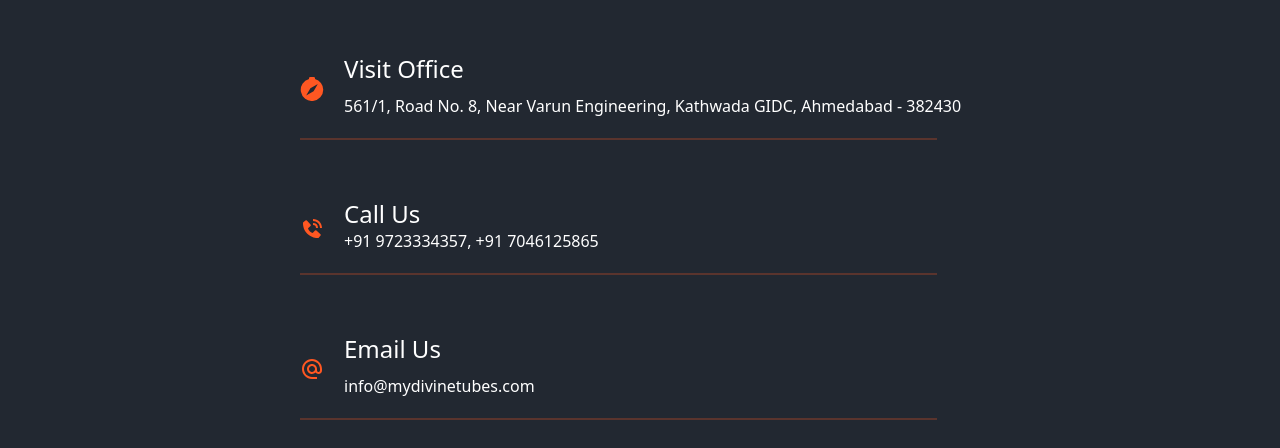
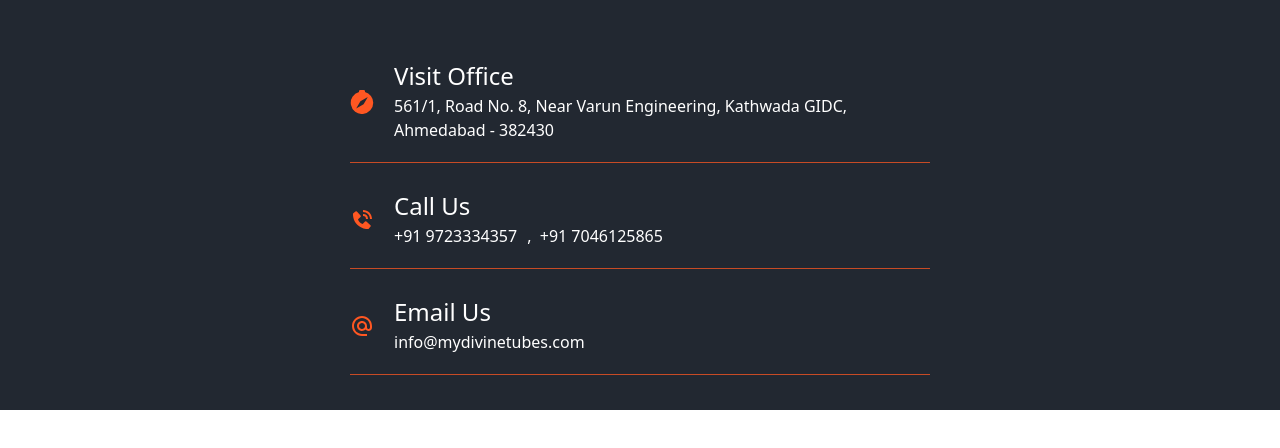
Before and after one commit to devarsh8519/divine, a React (Create React App) app: page / in a window 1280 px wide. Shown: the part 5201-5649 px from the top of the page. After the commit the page ends 5611 px from the top, so only its background shows below. Built offline with nearby package versions, Linux system fonts and the light colour scheme.

Commit message:
second commit

```diff
--- a/src/CSS/Custom.css
+++ b/src/CSS/Custom.css
@@ -427,7 +427,10 @@
 .touch {
     background-color: #222831;
     color: #ffffff;
+    flex-direction: column;
+    justify-content: center;
     align-items: center;
+    max-width: 100%;
 }
 
 hr {
@@ -441,7 +444,9 @@
 .touch h1 {
     padding-top: 100px;
     font-size: 3.5rem;
-    margin: 0;
+    display: flex;
+    justify-content: center;
+    align-items: center;
 }
 
 .touch .mail {
@@ -469,45 +474,72 @@
     height: 400px;
 }
 
+.con-main {
+    display: flex;
+    flex-direction: column;
+    align-items: flex-start;
+    justify-content: center;
+    margin: 0 auto;
+    max-width: 50%;
+    padding: 20px;
+    box-sizing: border-box;
+}
+
 .con {
     display: flex;
     flex-direction: column;
+    align-items: flex-start;
     justify-content: center;
-    height: 17.5vh;
-    margin-left: 300px;
+    width: 100%;
+    margin-bottom: 5px;
+    padding: 10px;
 }
 
 .off {
     display: flex;
     align-items: center;
-    margin-bottom: 10px;
+    gap: 20px;
+    width: 100%;
 }
 
 .icon {
-    margin-right: 10px;
     font-size: 24px;
     color: #FF5722;
 }
 
 .text {
-    padding-left: 10px;
-}
-
-.text h4 {
+    display: flex;
+    flex-direction: column;
+    align-items: flex-start;
+}
+
+.text h4,
+.text p {
     margin: 0;
     text-align: left;
-}
-
-.text p {
-    margin: 0;
-    padding-top: 10px;
-}
-
-.con .hr {
-    width: 65%;
-    background-color: rgba(255, 87, 34, 0.25);
-    margin-top: 10px;
-}
+    line-height: 1.5;
+}
+
+.text a {
+    display: inline;
+    margin-right: 10px;
+    white-space: nowrap;
+    color: inherit;
+    text-decoration: none;
+}
+
+.text a:last-child {
+    margin-right: 0;
+}
+
+.hr {
+    width: 100%;
+    background-color: rgba(255, 87, 34, 0.75);
+    height: 1px;
+    border: none;
+    margin-top: 20px;
+}
+
 
 /* Profile */
 .profile {
@@ -552,9 +584,9 @@
 }
 
 .profile hr {
-    background-color: #c3c3c3;
-    opacity: 50%;
-    width: 90%;
+    background-color: rgba(255, 87, 34, 0.75);
+    height: 1px;
+    width: 100%;
     margin-top: 20px;
 }
 
@@ -590,33 +622,70 @@
     line-height: 2.0;
 }
 
-.profile .touch h1 {
+.profile .tou {
+    background-color: #222831;
+    color: #ffffff;
+    display: flex;
+    flex-direction: column;
+    align-items: center;
+    width: 90%;
+    text-align: center;
+    padding: 20px;
+}
+
+.profile .tou h1 {
+    padding-top: 100px;
     font-size: 3.5rem;
+    max-width: 100%;
     text-align: center;
+    margin-bottom: 20px;
+}
+
+.profile .tou .ma {
+    display: flex;
+    align-items: center;
+    justify-content: center;
+    height: 80px;
+    width: clamp(300px, 90%, 500px);
+    background-color: #FF5722;
+    border-radius: 50px;
     color: #fff;
-    margin-top: 40px;
-    margin: 0 auto;
-    margin-left: 80px;
-    /* align-items: center; */
-    /* justify-content: center; */
-}
-
-.profile .touch .mail {
-    margin: 0 auto;
+    text-align: center;
+    line-height: 70px;
     margin-top: 40px;
     margin-bottom: 100px;
-    margin-left: 375px;
-
-}
-
-.profile .touch iframe {
-    margin-left: 250px;
-    max-width: 80%;
-}
-
-.profile .touch .con {
-    margin-left: 260px;
-}
+    transition: transform 0.5s ease-in-out;
+}
+
+.profile .tou .ma:hover {
+    background-color: #3e4a5b;
+    transform: translateY(-10px) scale(1.05)
+}
+
+.con-second {
+    display: flex;
+    flex-direction: column;
+    align-items: flex-start;
+    justify-content: center;
+    margin: 0 auto;
+    max-width: 100%;
+    padding: 20px;
+    box-sizing: border-box;
+}
+
+.con-second .con {
+    display: flex;
+    flex-direction: column;
+    align-items: flex-start;
+    justify-content: center;
+    width: 100%;
+    margin-bottom: 5px;
+    padding: 10px;
+}
+
+
+
+
 
 /* Responsive */
 @media (max-width: 1200px) {
@@ -722,6 +791,7 @@
         margin-top: 100px;
         margin-bottom: 60px;
     }
+
     .boxes {
         align-self: center;
         justify-content: center;
@@ -763,7 +833,7 @@
     }
 
     .con {
-        max-width: 80%;
+        max-width: 100%;
         margin: 0 auto;
     }
 
@@ -782,7 +852,7 @@
     }
 
     .text p {
-        font-size: 1.2rem;
+        font-size: 1.15rem;
         margin: 0;
         padding-top: 10px;
     }
@@ -795,7 +865,8 @@
     .profile hr {
         width: 100%;
     }
-    .profile .touch{
+
+    .profile .touch {
         align-items: center;
     }
 
@@ -823,7 +894,7 @@
         margin: 0 auto;
         align-items: center;
         justify-content: center;
-        margin:0px 30px;
+        margin: 0px 30px;
         margin-bottom: 50px;
 
     }
@@ -837,97 +908,23 @@
 }
 
 
-@media (max-width: 992px) {
-
-    /* Navbar */
-    .navbar {
-        grid-template-columns: 1fr;
-        text-align: center;
-    }
-
-    .navbar-nav {
-        grid-template-columns: 1fr;
-        gap: 10px;
-    }
-
-    /* Main */
-    .d h1 {
-        font-size: 2.5rem;
-        text-align: center;
-    }
-
-    .d h1+p {
-        font-size: 1.2rem;
-        text-align: center;
-        max-width: 90%;
-    }
-
-    /* About Us */
-    .about {
-        flex-direction: column;
-        align-items: center;
-    }
-
-    .about .fi {
-        margin-left: 0;
-        text-align: center;
-    }
-
-    .s {
-        margin-left: 0;
-        text-align: center;
-    }
-
-    /* Products */
-    .pro h1 {
-        font-size: 2.5rem;
-        padding-bottom: 40px;
-    }
-
-    .custom-card {
-        width: 20rem;
-    }
-
-    /* Touch */
-    .touch .mail {
-        width: 80%;
-        margin-left: 10%;
-    }
-
-    /* Profile */
-    .profile {
-        padding-left: 20px;
-        text-align: center;
-    }
-
-    .profile h1 {
-        font-size: 2.5rem;
-    }
-
-    .profile .details {
-        grid-template-columns: 1fr;
-        row-gap: 15px;
-    }
-
-    .profile .touch .mail {
-        width: 80%;
-        margin-left: 10%;
-    }
-
-    .profile .touch iframe {
-        width: 100%;
-    }
-}
+
 
 /* Responsive for screens 768px and below */
 @media screen and (max-width: 768px) {
     .navbar {
+        grid-template-columns: 1fr;
         max-width: 100%;
     }
 
     .navbar-brand img {
         max-height: 50px;
         margin-right: 10px;
+    }
+
+    .navbar-nav {
+        grid-template-columns: 1fr;
+
     }
 
     .navbar-toggler {
@@ -1149,17 +1146,19 @@
     }
 
     iframe {
-        width: 80%;
+        width: 100%;
         height: 450px;
-        margin: 50px 20px;
-    }
-
-    .con {
+        margin: 50px 40px;
+    }
+
+    .con-main {
         display: flex;
         margin-top: 0px;
         align-items: flex-start;
         justify-content: flex-start;
-    }
+        max-width: 85%;
+    }
+
 
 
     .off {
@@ -1180,7 +1179,7 @@
 
     .text p {
         margin: 0;
-        font-size: 1.50rem;
+        font-size: 1.15rem;
         padding-top: 10px;
         display: block;
         text-align: left;
@@ -1235,25 +1234,22 @@
         font-size: 1.35rem;
     }
 
-    .profile .touch h1 {
+    .profile .tou h1 {
         padding-left: 0px;
         font-size: 3.0rem;
 
     }
 
-    .profile .touch .mail {
-        margin-left: 180px;
+    .profile .tou .ma {
         margin-bottom: 80px;
     }
 
-    .profile .touch iframe {
-        width: 90%;
-        margin-left: 30px;
+    .profile .tou iframe {
+        width: 100%;
     }
 
     .profile .touch .con {
-        margin-left: 10px;
-        font-size: 0.9rem;
+        font-size: 1.0rem;
     }
 }
 
@@ -1498,7 +1494,7 @@
 
     .text p {
         margin: 0 auto;
-        font-size: 0.9rem;
+        font-size: 1.15rem;
         max-width: 100%;
     }
 
--- a/src/Pages/Profile.js
+++ b/src/Pages/Profile.js
@@ -1,5 +1,9 @@
 import React from 'react'
 import Touch from './Touch'
+import { BsCompassFill } from "react-icons/bs";
+import { BiSolidPhoneCall } from "react-icons/bi";
+import { MdAlternateEmail } from "react-icons/md";
+
 
 
 function Profile() {
@@ -40,7 +44,68 @@
                     <p>At Divine Tubes, we are committed to delivering exceptional products that meet the highest industry standards.</p>
                 </div>
             </div>
-            <Touch/>
+            {/* <Touch/> */}
+
+            <div>
+                <hr />
+            </div>
+            <div className='tou'>
+                <div>
+                    <h1>Get In Touch With Us</h1>
+                    <h2 className='ma'>
+                        <a href="mailto:info@mydivinetubes.com" style={{ color: 'inherit', textDecoration: 'none' }}>
+                            info@mydivinetubes.com
+                        </a>
+                    </h2>
+                </div>
+                <div>
+                    <iframe src="https://www.google.com/maps/embed?pb=!1m13!1m8!1m3!1d14686.80695664522!2d72.686322!3d23.034721!3m2!1i1024!2i768!4f13.1!3m2!1m1!2zMjPCsDAyJzA1LjAiTiA3MsKwNDEnMTAuOCJF!5e0!3m2!1sen!2sus!4v1727005586483!5m2!1sen!2sus" style={{ border: 0 }} allowFullScreen loading="lazy" referrerPolicy="no-referrer-when-downgrade" />
+                </div>
+                <div className='con-second'>
+                    <div className="con">
+                        <div className='off'>
+                            <div className='icon'>
+                                <BsCompassFill />
+                            </div>
+                            <div className='text'>
+                                <h4>Visit Office</h4>
+                                <p>561/1, Road No. 8, Near Varun Engineering, Kathwada GIDC, Ahmedabad - 382430</p>
+                            </div>
+                        </div>
+                        <hr className='hr' />
+                    </div>
+                    <div className="con">
+                        <div className='off'>
+                            <div className='icon'>
+                                <BiSolidPhoneCall />
+                            </div>
+                            <div className='text'>
+                                <h4>Call Us</h4>
+                                <span>
+                                    <a href="tel:+919723334357">+91 9723334357</a>,&nbsp;&nbsp;
+                                    <a href="tel:+917046125865">+91 7046125865</a>
+                                </span>
+                            </div>
+
+                        </div>
+                        <hr className='hr' />
+                    </div>
+                    <div className="con">
+                        <div className='off'>
+                            <div className='icon'>
+                                <MdAlternateEmail />
+                            </div>
+                            <div className='text'>
+                                <h4>Email Us</h4>
+                                <a href="mailto:info@mydivinetubes.com">info@mydivinetubes.com</a>
+                            </div>
+                        </div>
+                        <hr className='hr' />
+                    </div>
+                </div>
+
+            </div>
+
         </div>
 
     )
--- a/src/Pages/Touch.js
+++ b/src/Pages/Touch.js
@@ -19,8 +19,9 @@
                     </h2>
                 </div>
                 <div>
-                    <iframe src="https://www.google.com/maps/embed?pb=!1m13!1m8!1m3!1d14686.80695664522!2d72.686322!3d23.034721!3m2!1i1024!2i768!4f13.1!3m2!1m1!2zMjPCsDAyJzA1LjAiTiA3MsKwNDEnMTAuOCJF!5e0!3m2!1sen!2sus!4v1727005586483!5m2!1sen!2sus"  style={{ border: 0 }} allowFullScreen loading="lazy" referrerPolicy="no-referrer-when-downgrade" />
+                    <iframe src="https://www.google.com/maps/embed?pb=!1m13!1m8!1m3!1d14686.80695664522!2d72.686322!3d23.034721!3m2!1i1024!2i768!4f13.1!3m2!1m1!2zMjPCsDAyJzA1LjAiTiA3MsKwNDEnMTAuOCJF!5e0!3m2!1sen!2sus!4v1727005586483!5m2!1sen!2sus" style={{ border: 0 }} allowFullScreen loading="lazy" referrerPolicy="no-referrer-when-downgrade" />
                 </div>
+                <div className='con-main'>
                     <div className="con">
                         <div className='off'>
                             <div className='icon'>
@@ -31,7 +32,7 @@
                                 <p>561/1, Road No. 8, Near Varun Engineering, Kathwada GIDC, Ahmedabad - 382430</p>
                             </div>
                         </div>
-                    <hr className='hr'/>
+                        <hr className='hr' />
                     </div>
                     <div className="con">
                         <div className='off'>
@@ -40,11 +41,14 @@
                             </div>
                             <div className='text'>
                                 <h4>Call Us</h4>
-                            <a href="tel:+919723334357" style={{ color: 'inherit', textDecoration: 'none' }}>+91 9723334357</a>,
-                            <a href="tel:+917046125865" style={{ color: 'inherit', textDecoration: 'none' }}> +91 7046125865</a>
+                                <span>
+                                    <a href="tel:+919723334357">+91 9723334357</a>,&nbsp;&nbsp;
+                                    <a href="tel:+917046125865">+91 7046125865</a>
+                                </span>
                             </div>
+
                         </div>
-                    <hr className='hr'/>
+                        <hr className='hr' />
                     </div>
                     <div className="con">
                         <div className='off'>
@@ -53,11 +57,13 @@
                             </div>
                             <div className='text'>
                                 <h4>Email Us</h4>
-                            <p>info@mydivinetubes.com</p>
+                                <a href="mailto:info@mydivinetubes.com">info@mydivinetubes.com</a>
                             </div>
                         </div>
-                    <hr className='hr'/>
+                        <hr className='hr' />
                     </div>
+                </div>
+
             </div>
 
         </div>
```
Lines whose indentation alone changed are shown as unchanged.
